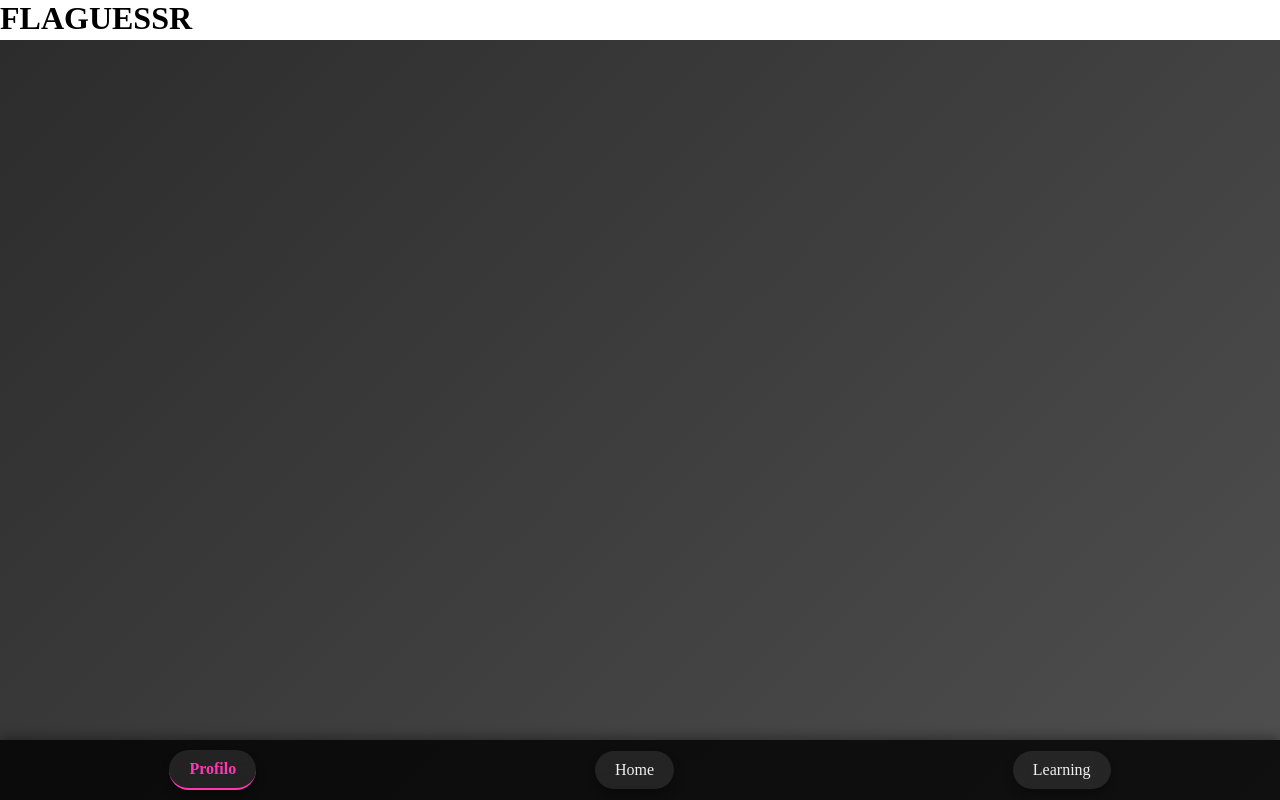
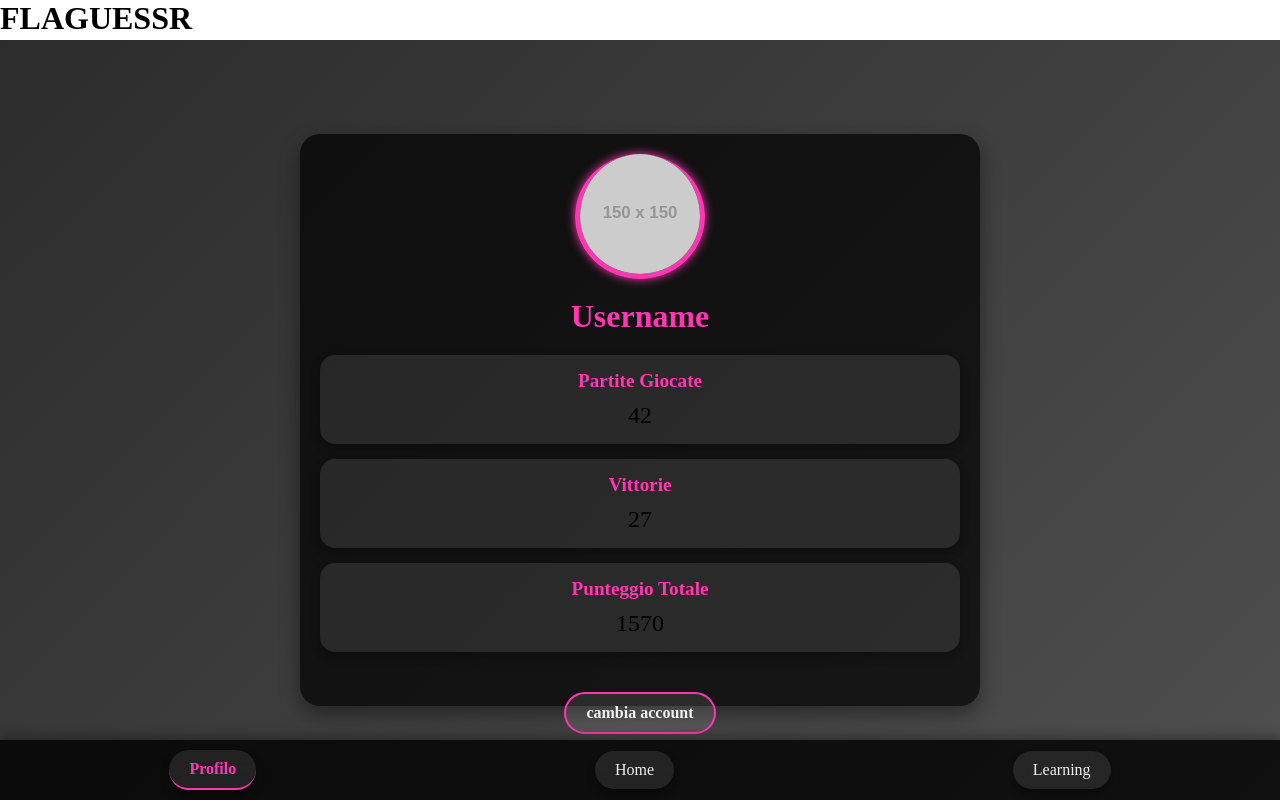
Before and after one commit to Romano-Gabriele/FLAGUESSR, a SvelteKit app: page /profile in a window 1280 px wide. Built offline with nearby package versions, Linux system fonts and the light colour scheme.

Commit message:
-aggiunta pagina profilo

```diff
--- a/src/routes/+layout.svelte
+++ b/src/routes/+layout.svelte
@@ -13,7 +13,7 @@
     }
 
     :global(.container) {
-        height: 100%;
+        height: 95vh;
         background: linear-gradient(135deg, #2c2c2c, #4f4f4f); /* gradiente scala di grigi */
     }
 
--- a/src/routes/profile/+page.svelte
+++ b/src/routes/profile/+page.svelte
@@ -1,10 +1,132 @@
 <script>
     import Taskbar from "../../components/taskbar.svelte";
     let current = 0;
+    let username = "Username";
+    let gamesPlayed = 42;
+    let wins = 27;
+    let totalScore = 1570;
+    let src = "https://via.placeholder.com/150"
 </script>
 
 <div class="container">
+    <div class="profile-container">
+        <div class="profile-header">
+            <div class="avatar">
+                <img {src} alt="User Avatar">
+            </div>
+            <h1 class="username">{username}</h1>
+        </div>
+        <div class="profile-stats">
+            <div class="stat">
+                <h2>Partite Giocate</h2>
+                <p>{gamesPlayed}</p>
+            </div>
+            <div class="stat">
+                <h2>Vittorie</h2>
+                <p>{wins}</p>
+            </div>
+            <div class="stat">
+                <h2>Punteggio Totale</h2>
+                <p>{totalScore}</p>
+            </div>
+        </div>
+        <div class="profile-footer">
+            <a href="/homepage" class="btn">cambia account</a>
+        </div>
+    </div>
 
+
+    <Taskbar bind:selection={current} />
 </div>
 
-<Taskbar bind:selection={current} />
+<style>
+    .container {
+        display: flex;
+        flex-direction: column;
+        justify-content: space-evenly;
+        align-items: center;
+    }
+
+    .profile-container {
+        width: 50%;
+        height: 70%;
+        background: rgba(0, 0, 0, 0.7);
+        border-radius: 20px;
+        box-shadow: 0 8px 20px rgba(0, 0, 0, 0.4);
+        padding: 20px;
+        text-align: center;
+        display: flex;
+        flex-direction: column;
+        gap: 20px;
+    }
+
+    .profile-header {
+        display: flex;
+        flex-direction: column;
+        align-items: center;
+    }
+
+    .avatar img {
+        width: 120px;
+        height: 120px;
+        border-radius: 50%;
+        border-bottom: 5px solid #ff37b2;
+        border-right: 5px solid #ff37b2;
+        border-left: 5px solid #ff37b2;
+        border-top: 0 solid #ff37b2;
+        box-shadow: 0 0 10px #ff37b2;
+    }
+
+    .username {
+        margin-top: 15px;
+        font-size: 2rem;
+        color: #ff37b2;
+    }
+
+    .profile-stats {
+        display: flex;
+        flex-direction: column;
+        gap: 15px;
+    }
+
+    .stat {
+        background: rgba(240, 240, 240, 0.1);
+        border-radius: 15px;
+        padding: 15px;
+        box-shadow: 0 4px 10px rgba(0, 0, 0, 0.3);
+    }
+
+    .stat h2 {
+        font-size: 1.2rem;
+        margin-bottom: 10px;
+        color: #ff37b2;
+    }
+
+    .stat p {
+        font-size: 1.5rem;
+        margin: 0;
+    }
+
+    .profile-footer {
+        margin-top: 20px;
+    }
+
+    .btn {
+        display: inline-block;
+        padding: 10px 20px;
+        font-size: 1rem;
+        font-weight: bold;
+        color: #f0f0f0;
+        text-decoration: none;
+        border: 2px solid #ff37b2;
+        border-radius: 50px;
+        background: rgba(240, 240, 240, 0.1);
+        transition: all 0.3s ease-in-out;
+    }
+
+    .btn:hover {
+        background: #ff37b2;
+        color: #2c2c2c;
+        box-shadow: 0 6px 10px rgba(255, 55, 178, 0.5);
+    }
+</style>
```
